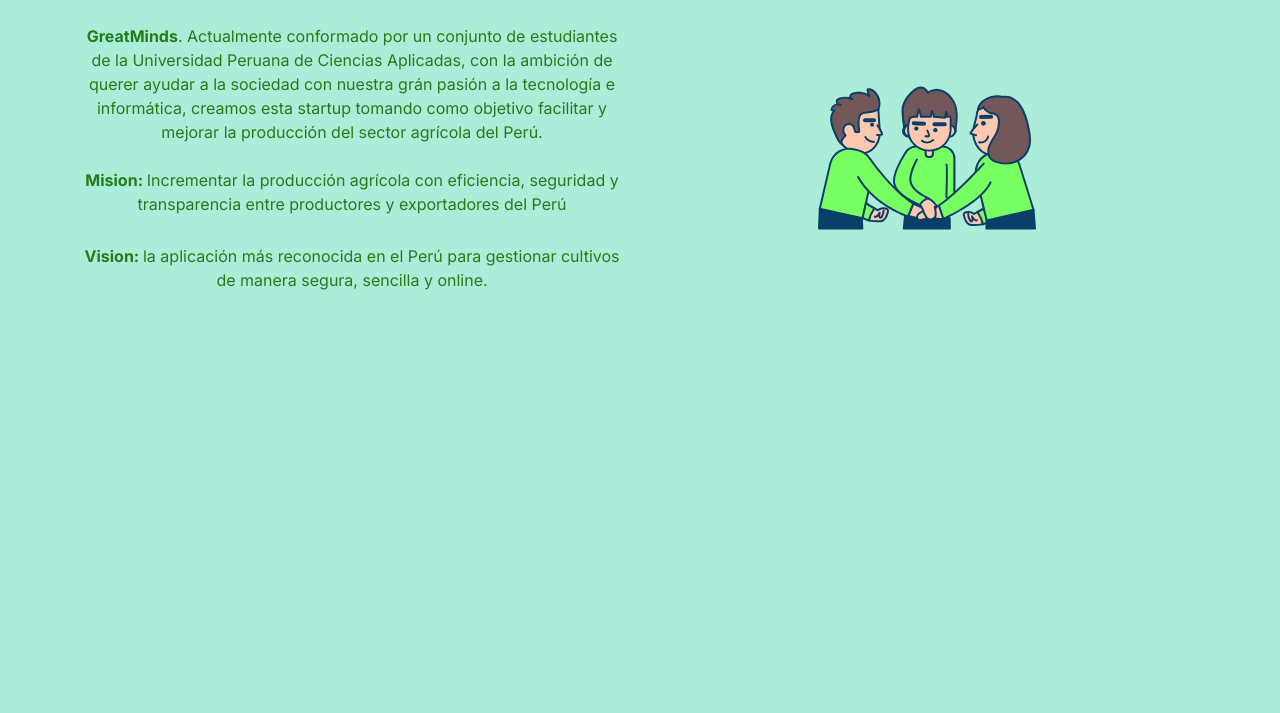
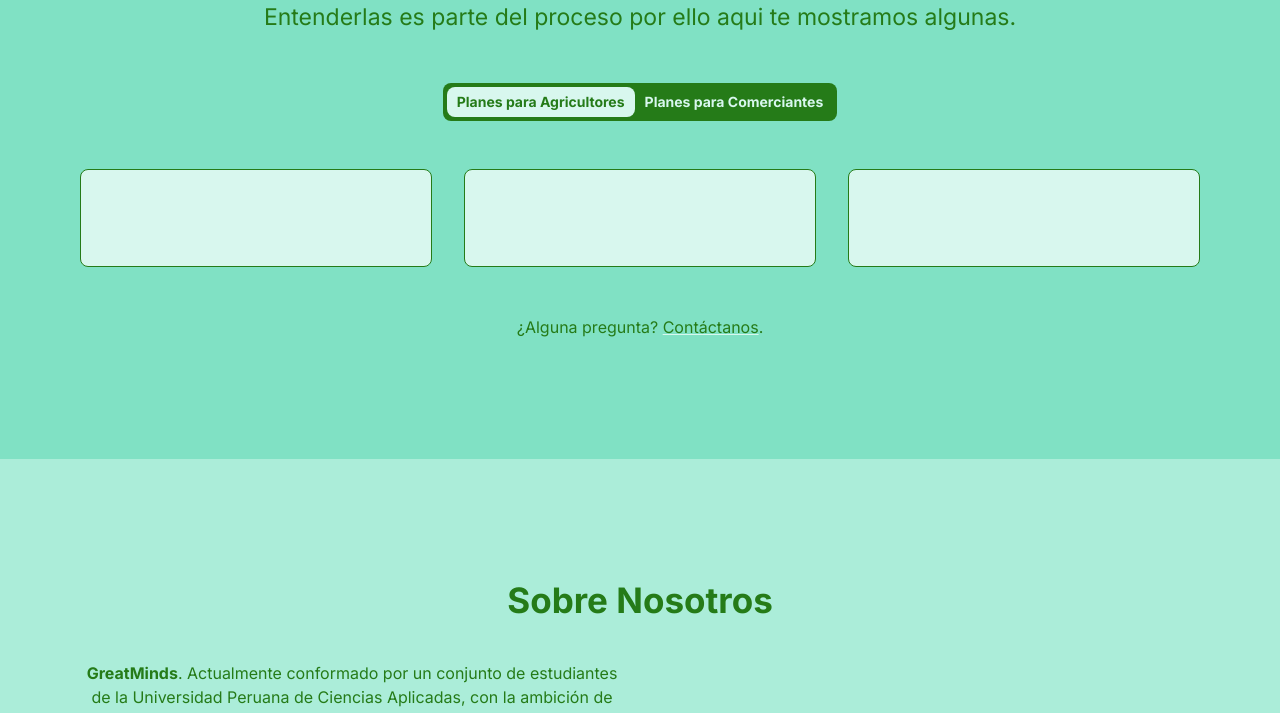
Before and after one commit to upc-2023-GreatMinds-SW51-Web/Ayni_LandingPage_Web, a plain HTML site: page index.html in a window 1280 px wide. Shown: the part 178-891 px from the top of the page. Before the commit the page ends 800 px from the top, so only its background shows below. Drawn offline with Linux system fonts and the light colour scheme.

Commit message:
feature/FunctionalitiesSection

```diff
--- a/index.html
+++ b/index.html
@@ -40,6 +40,24 @@
         </div>
       </div>
     </header>
+       <section class="ui-section-pricing" id="prices">
+        <div class="ui-layout-container">
+          <h2>Conozca nuestras funcionalidades</h2>
+          <p class="ui-text-intro">Entenderlas es parte del proceso por ello aqui te mostramos algunas.</p>
+          <input type="radio" name="toggle" id="ui-component-toggle__monthly" checked>
+          <input type="radio" name="toggle" id="ui-component-toggle__yearly">
+          <div class="ui-component-toggle ui-layout-flex">
+            <label for="ui-component-toggle__monthly" class="ui-component-toggle--label" onclick="changeContent('agricultor')">Planes para Agricultores</label>
+            <label for="ui-component-toggle__yearly" class="ui-component-toggle--label" onclick="changeContent('comerciante')">Planes para Comerciantes</label>
+          </div>
+          <div class="ui-section-pricing__layout ui-layout-grid ui-layout-grid-3">
+            <div class="ui-component-card ui-component-card--pricing" id="card1"></div>
+            <div class="ui-component-card ui-component-card--pricing" id="card2"></div>
+            <div class="ui-component-card ui-component-card--pricing" id="card3"></div>
+          </div>
+          <p>¿Alguna pregunta? <a href="#" role="link" aria-label="#">Contáctanos</a>.</p>
+        </div>
+      </section>
           <section class="ui-section-testimonial" id="aboutus">
         <div class="ui-layout-container">
           <h2>Sobre Nosotros</h2>
```
